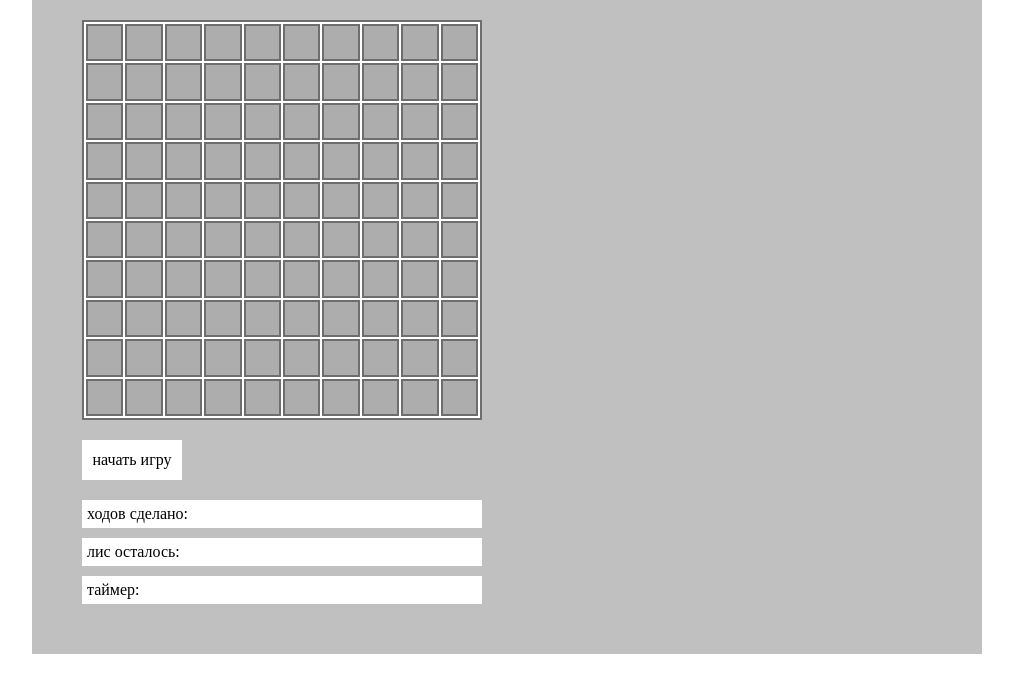
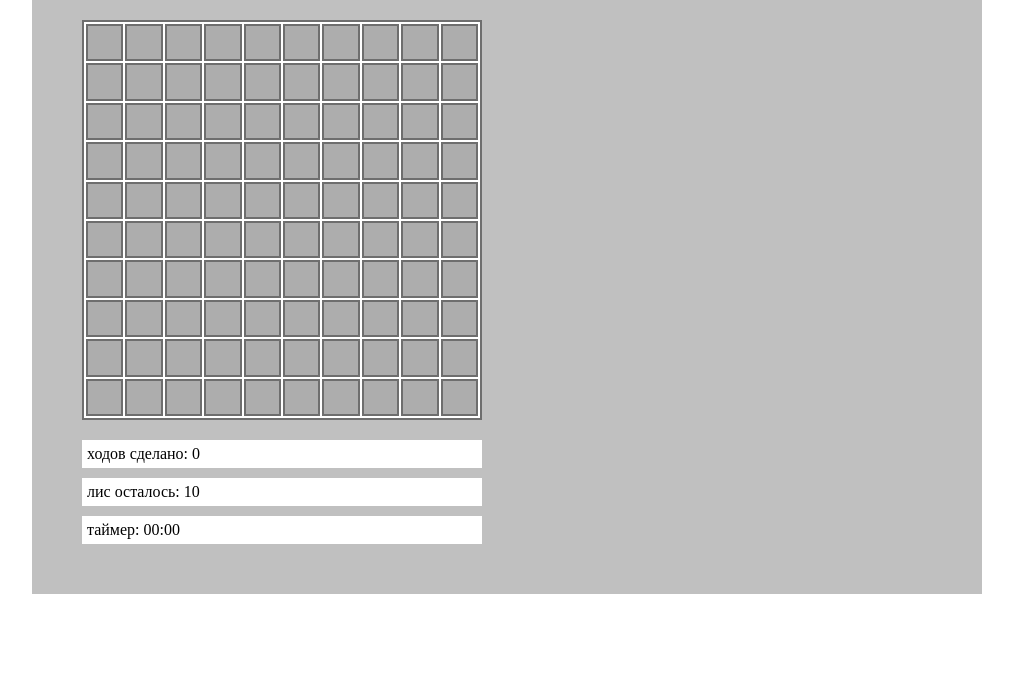
Before and after one commit to mementomorinn/fox, a plain HTML site: page index.html in a window 1280 px wide. Both pictures are taken after a click on the button "начать игру". Shown: the whole page, without its empty margins (133-1146 px from the left). Drawn offline with Linux system fonts and the light colour scheme.

Commit message:
counter fix

```diff
--- a/index.html
+++ b/index.html
@@ -11,9 +11,9 @@
       <section class="playfield"></section>
       <button class="start" id="btn-start">начать игру</button>
       <div class="score">
-        <span>ходов сделано:</span>
-        <span>лис осталось:</span>
-        <span>таймер:</span>
+        <span>ходов сделано: 0</span>
+        <span>лис осталось: 10</span>
+        <span>таймер: 00:00</span>
       </div>
     </div>
 
--- a/script.js
+++ b/script.js
@@ -18,12 +18,13 @@ start.addEventListener("click", function () {
   cleaning(arrCell);
   fox(5);
   console.log(arrFox);
+  start.style.display = "none";
 });
 
 //разметка
-let flag = true;
 function marking() {
-  if (flag) {
+  playfield.innerHTML = "";
+
   for (let x = 9; x >= 0; x--) {
     for (let y = 9; y >= 0; y--) {
       playfield.insertAdjacentHTML(
@@ -31,8 +32,6 @@ function marking() {
         `<div class="block x${y}y${x}" onclick="getXY(this.getAttribute('class'))"></div>`
       );
     }
-    }
-    flag = false;
   }
 }
 
@@ -64,12 +63,9 @@ function fox(num) {
 //событие после клика
 //получение координат клетки
 function getXY(className) {
-  // console.log(className);
   const x = +className.slice(7, 8);
   const y = +className.slice(9);
   cell = document.querySelector(`.x${x}y${y}`);
-  // console.log(x);
-  // console.log(y);
   //если есть лиса
   if (arrCell[y][x] === 0) {
     if (arrFox[y][x]) {
@@ -90,6 +86,7 @@ function checkWin() {
   if (foxNumber === openFox) {
     start.innerText = `поздравляем, вы нашли всех лис!!!
        нажмите, чтобы начать новую игру`;
+    start.style.display = "block";
   }
 }
 //подсчет ближайших лис
@@ -97,7 +94,7 @@ function checkFox(x, y) {
   nearFox = 0;
   for (let i = 0; i <= 9; i++) {
     for (let j = 9; j >= 0; j--) {
-      if (arrFox[i][j] === 1) {
+      if (arrFox[i][j] === 1 && arrCell[i][j] === 0) {
         if (i === y || j === x || j - i === x - y || j - x === y - i) {
           nearFox += 1;
         }
```
Lines whose indentation alone changed are shown as unchanged.
